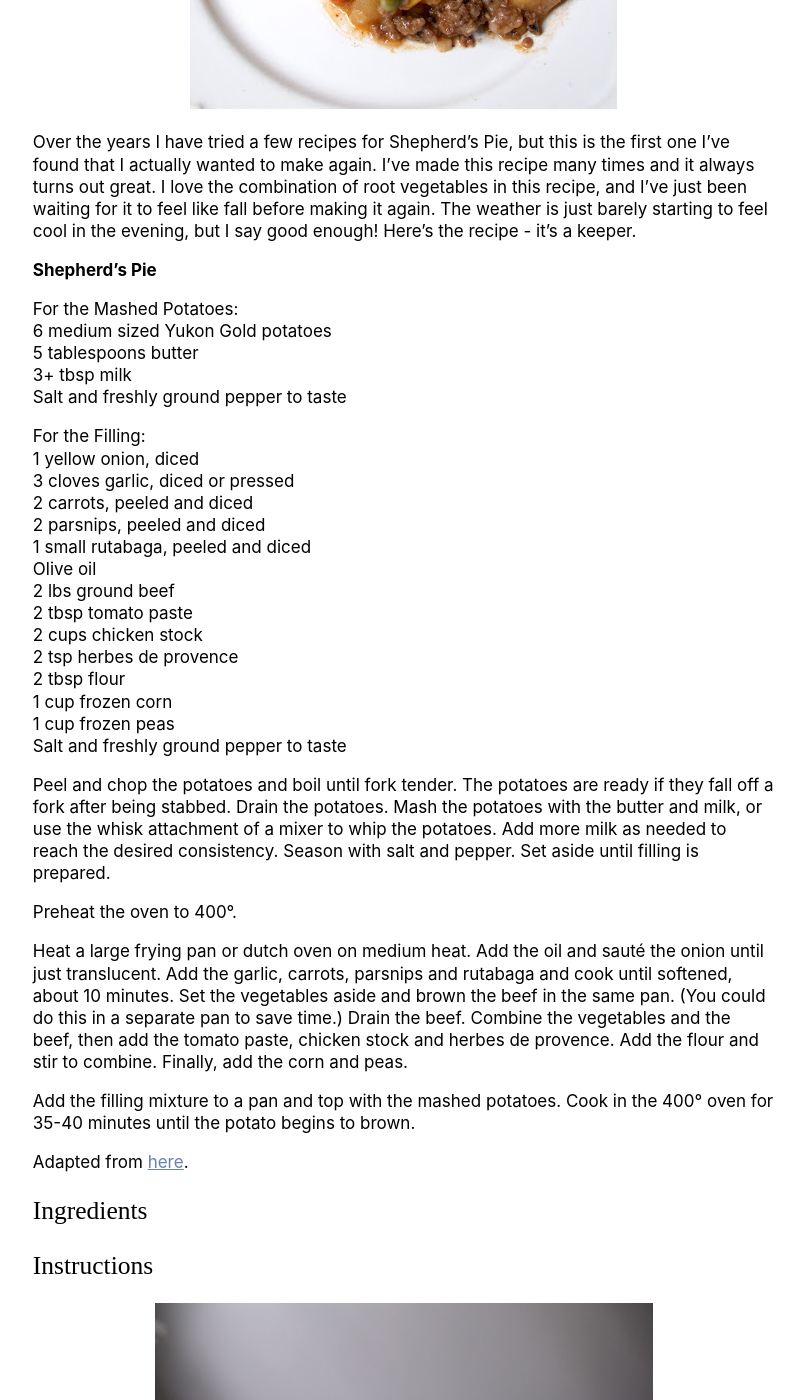
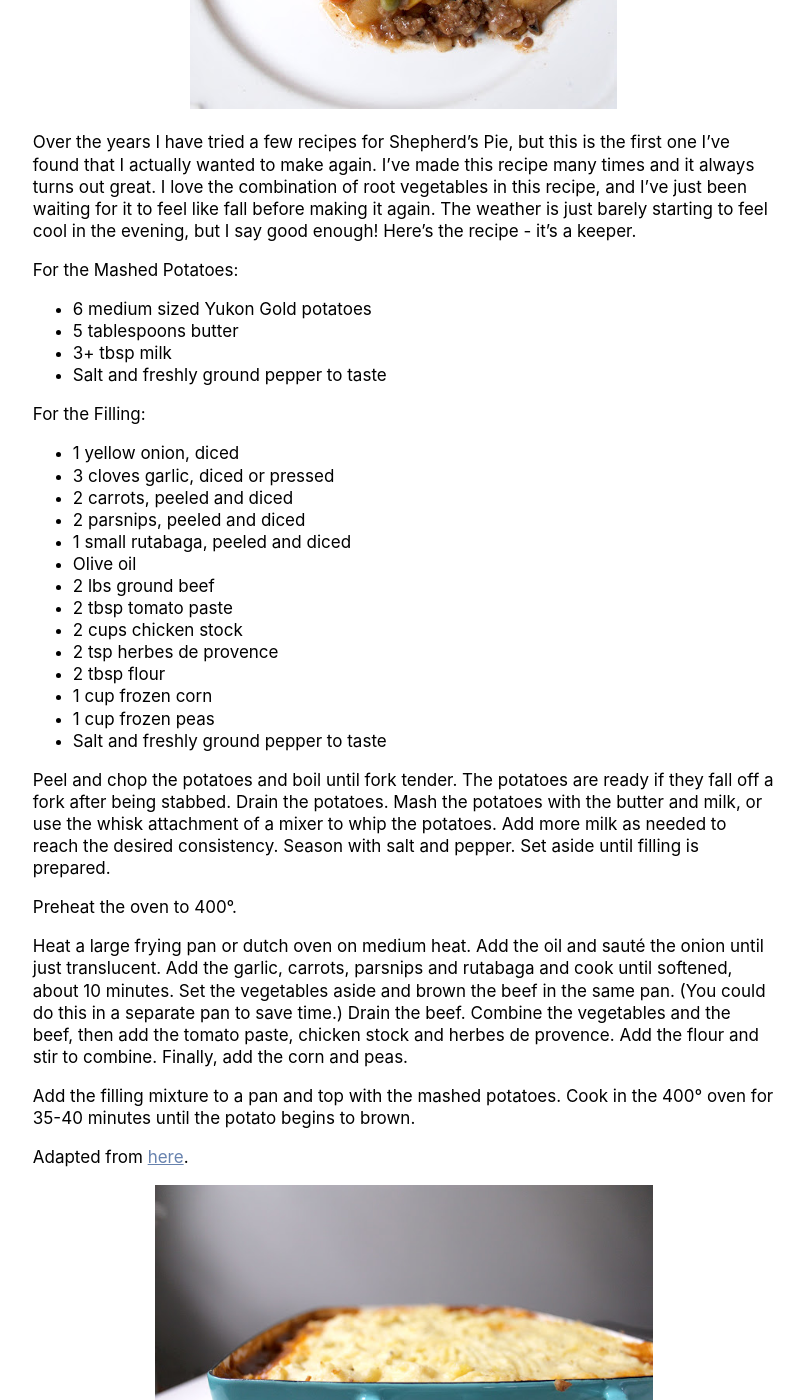
Before and after one commit to hannahkilcoyne/hancancook.com, a Jekyll site: the page built from _posts/2015-09-22-shepherds-pie.md, in a window 1280 px wide and 1400 px high, scrolled down 735 px. Shown: the whole window, without its empty margins (236-1040 px from the left). Built offline with Jekyll 4.4.1, drawn with Linux system fonts in a browser that asks for light colours.

Commit message:
fixed formmattin

```diff
--- a/_posts/2015-09-22-shepherds-pie.md
+++ b/_posts/2015-09-22-shepherds-pie.md
@@ -16,31 +16,29 @@ header_image: sp1.jpg
 Over the years I have tried a few recipes for Shepherd's Pie, but this is the first one I've found that I actually wanted to make again. I've made this recipe many times and it always turns out great. I love the combination of root vegetables in this recipe, and I've just been waiting for it to feel like fall before making it again. The weather is just barely starting to feel cool in the evening, but I say good enough! Here's the recipe - it's a keeper.
 
 
+For the Mashed Potatoes:
 
-
-**Shepherd's Pie**
-
-For the Mashed Potatoes:
-6 medium sized Yukon Gold potatoes
-5 tablespoons butter
-3+ tbsp milk
-Salt and freshly ground pepper to taste
+- 6 medium sized Yukon Gold potatoes
+- 5 tablespoons butter
+- 3+ tbsp milk
+- Salt and freshly ground pepper to taste
 
 For the Filling:
-1 yellow onion, diced
-3 cloves garlic, diced or pressed
-2 carrots, peeled and diced
-2 parsnips, peeled and diced
-1 small rutabaga, peeled and diced
-Olive oil
-2 lbs ground beef
-2 tbsp tomato paste
-2 cups chicken stock
-2 tsp herbes de provence
-2 tbsp flour
-1 cup frozen corn
-1 cup frozen peas
-Salt and freshly ground pepper to taste
+
+- 1 yellow onion, diced
+- 3 cloves garlic, diced or pressed
+- 2 carrots, peeled and diced
+- 2 parsnips, peeled and diced
+- 1 small rutabaga, peeled and diced
+- Olive oil
+- 2 lbs ground beef
+- 2 tbsp tomato paste
+- 2 cups chicken stock
+- 2 tsp herbes de provence
+- 2 tbsp flour
+- 1 cup frozen corn
+- 1 cup frozen peas
+- Salt and freshly ground pepper to taste
 
 Peel and chop the potatoes and boil until fork tender. The potatoes are ready if they fall off a fork after being stabbed. Drain the potatoes. Mash the potatoes with the butter and milk, or use the whisk attachment of a mixer to whip the potatoes. Add more milk as needed to reach the desired consistency. Season with salt and pepper. Set aside until filling is prepared.
 
@@ -52,16 +50,4 @@ Add the filling mixture to a pan and top with the mashed potatoes. Cook in the 4
 
 Adapted from [here](http://www.chrislovesjulia.com/2014/09/shepherds-pie-with-ground-beef-cottage-pie-i-guess.html).
 
-## Ingredients
-
-
-
-## Instructions
-
-
-
-
-
-
-
 ![Image of Shepherd's Pie.](/upload/sp2.jpg)
```
